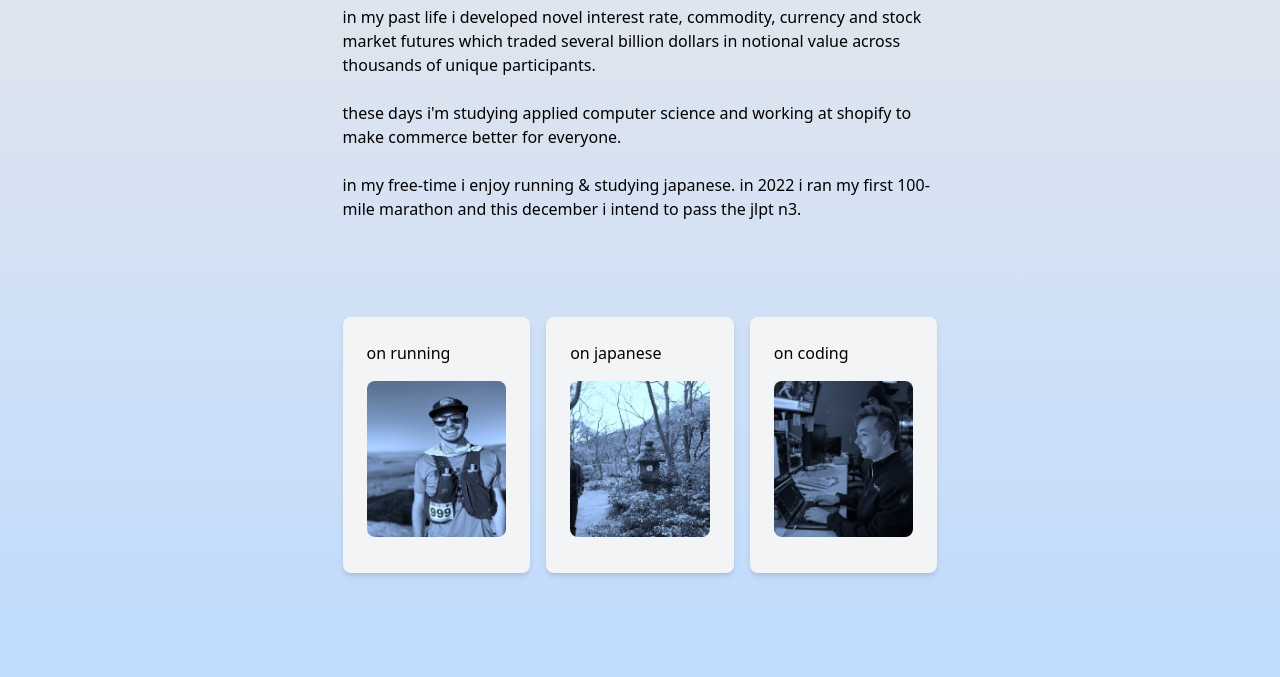
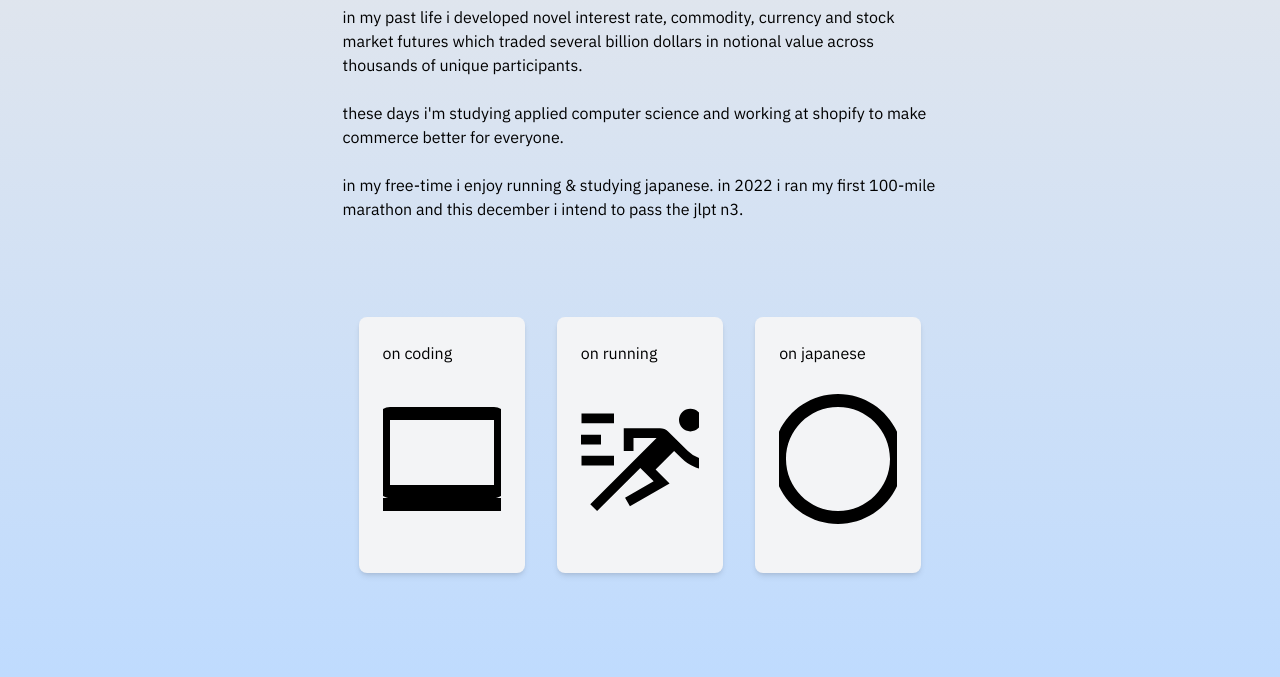
Before and after one commit to mikeygough/mikeygough.github.io, a plain HTML site: page index.html in a window 1280 px wide. Shown: the part 123-800 px from the top of the page. Drawn offline with nearby package versions, Linux system fonts and the light colour scheme.

Commit message:
add new .svg, font

```diff
--- a/index.html
+++ b/index.html
@@ -17,6 +17,9 @@
   <link href="styles.css" rel="stylesheet">
   <!-- <link rel="icon" type="image/svg+xml" href="/favicon.svg"> -->
   <script src="https://cdn.tailwindcss.com"></script>
+  <link rel="preconnect" href="https://fonts.googleapis.com">
+  <link rel="preconnect" href="https://fonts.gstatic.com" crossorigin>
+  <link href="https://fonts.googleapis.com/css2?family=IBM+Plex+Sans:wght@100;300;400&display=swap" rel="stylesheet">
 </head>
 
 <body>
@@ -54,13 +57,24 @@
     </div>
 
     <div class="flex justify-center mb-10">
-      <div class="w-1/3 p-6 bg-gray-100 shadow-md rounded-lg h-64">
+
+      <div class="w-1/3 p-6 bg-gray-100 shadow-md rounded-lg mx-4 h-64">
+        <h2 class="mb-4">
+          <a href="on-coding.html">on <span
+              class="hover:text-blue-600 hover:underline underline-offset-8">coding</span></a>
+        </h2>
+        <a href="on-coding.html">
+          <img src="static/coding.svg" alt="On Coding" class="w-full h-3/4 object-cover rounded-lg">
+        </a>
+      </div>
+
+      <div class="w-1/3 p-6 bg-gray-100 shadow-md rounded-lg mx-4 h-64">
         <h2 class="mb-4">
           <a href="on-running.html">on <span
               class="hover:text-blue-600 hover:underline underline-offset-8">running</span></a>
         </h2>
         <a href="on-running.html">
-          <img src="static/On-Running.jpeg" alt="On Running" class="w-full h-3/4 object-cover rounded-lg">
+          <img src="static/running.svg" alt="On Running" class="w-full h-3/4 object-cover rounded-lg">
         </a>
       </div>
 
@@ -70,19 +84,11 @@
               class="hover:text-blue-600 hover:underline underline-offset-8">japanese</span></a>
         </h2>
         <a href="on-japanese.html">
-          <img src="static/On-Japanese.jpeg" alt="On Japanese" class="w-full h-3/4 object-cover rounded-lg">
+          <img src="static/japanese.svg" alt="On Japanese" class="w-full h-3/4 object-cover rounded-lg">
         </a>
       </div>
 
-      <div class="w-1/3 p-6 bg-gray-100 shadow-md rounded-lg h-64">
-        <h2 class="mb-4">
-          <a href="on-coding.html">on <span
-              class="hover:text-blue-600 hover:underline underline-offset-8">coding</span></a>
-        </h2>
-        <a href="on-coding.html">
-          <img src="static/On-Coding.jpeg" alt="On Coding" class="w-full h-3/4 object-cover rounded-lg">
-        </a>
-      </div>
+
     </div>
 
     </div>
--- a/styles.css
+++ b/styles.css
@@ -21,6 +21,7 @@ input, button, textarea, select {
   font: inherit;
 }
 p, h1, h2, h3, h4, h5, h6 {
+  font-family: 'IBM Plex Sans', sans-serif;
   overflow-wrap: break-word;
 }
 #root, #__next {
```
Also changed, not shown: static/coding.svg (added), static/japanese.svg (added), static/running.svg (added).
